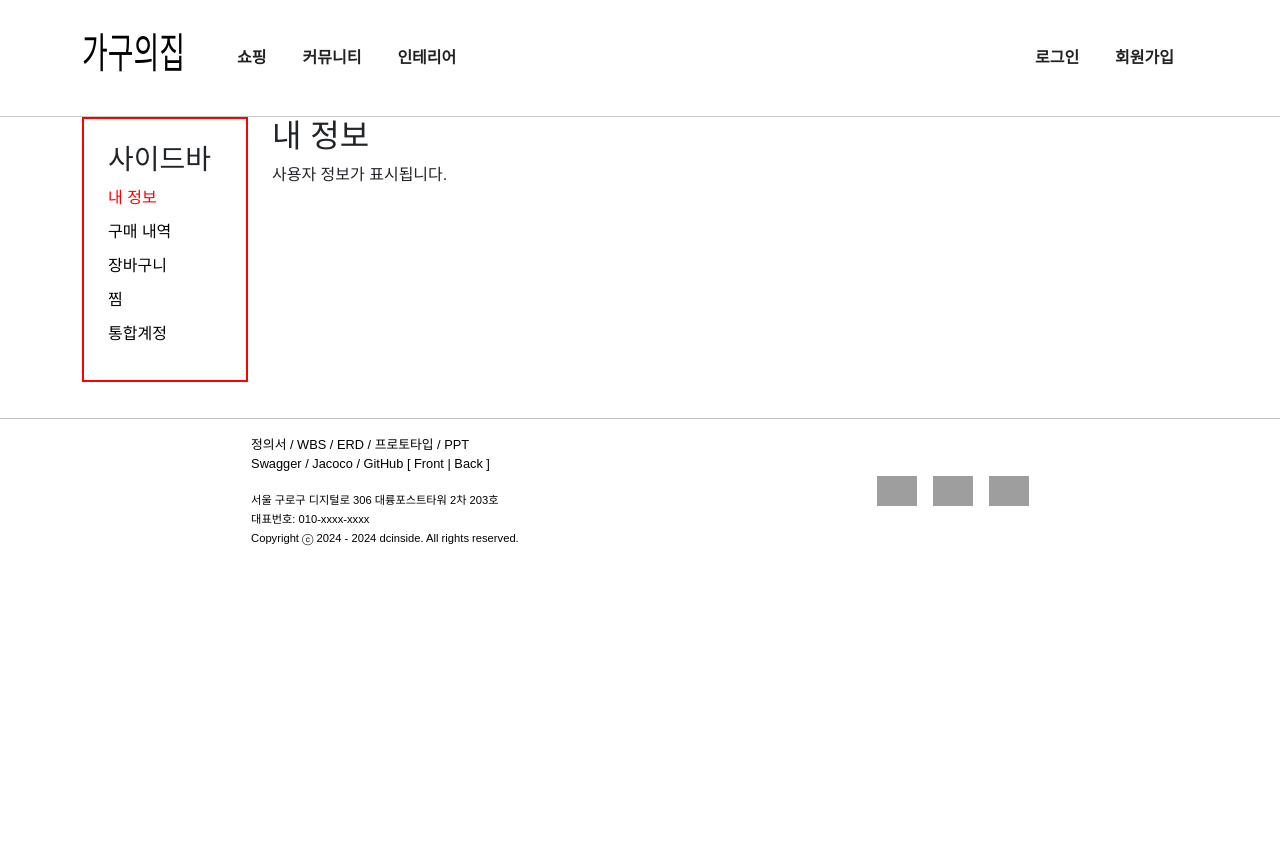
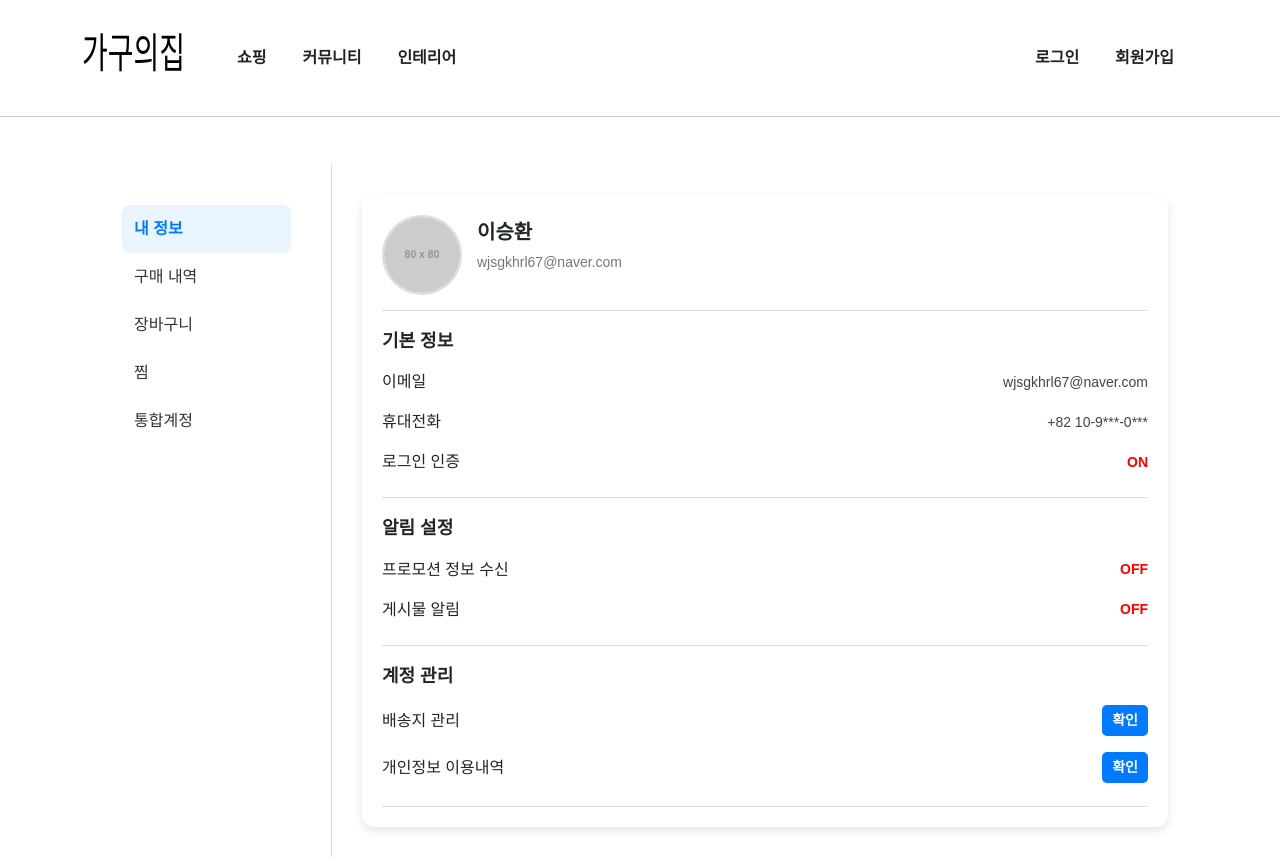
Before and after one commit to seunghwan94/hof-front, a React (Create React App) app: page /myinfo/profile in a window 1280 px wide. Shown: the top 859 px of the page. Before the commit the page ends 800 px from the top, so only its background shows below. Built offline with nearby package versions, Linux system fonts and the light colour scheme; no server answers; grey boxes are pictures that could not be loaded; a web font is replaced by a local one.

Commit message:
내정보

```diff
--- a/src/pages/main/myinfo/Myinfo.jsx
+++ b/src/pages/main/myinfo/Myinfo.jsx
@@ -1,7 +1,7 @@
 import React, { useEffect, useState } from "react";
 import { Outlet } from "react-router-dom";
 import Sidebar from "./Sidebar";
-import { Container, Row, Col } from "react-bootstrap";
+import { Container, Row, Col, Card } from "react-bootstrap";
 import "../../../styles/myinfo/myinfo.scss";
 
 function Myinfo() {
@@ -14,34 +14,33 @@ function Myinfo() {
     };
 
     window.addEventListener("resize", handleResize);
-
     return () => window.removeEventListener("resize", handleResize);
   }, []);
 
   return (
-    <>
+    <Container className=" mt-5 d-flex justify-content-center">
       {isMobile ? (
-        // 모바일 레이아웃 (Container 제거)
+        // 📌 모바일 레이아웃 (위쪽 Sidebar + 아래 Content)
         <div className="myinfo-mobile">
-          <Sidebar/>
-          <div className="main-content">
+          <Sidebar />
+          <div className="myinfo-content">
             <Outlet />
           </div>
         </div>
       ) : (
-        // 데스크탑 레이아웃 (Container 사용)
-        <Container>
+        // 📌 데스크탑 레이아웃 (좌측 Sidebar + 우측 Content)
+        <Container fluid className="myinfo-desktop">
           <Row className="myinfo-row">
-            <Col md={2} className="sidebar-col">
+            <Col md={3} className="sidebar-col">
               <Sidebar />
             </Col>
-            <Col md={10} className="content-col">
+            <Col md={9} className="content-col">
               <Outlet />
             </Col>
           </Row>
         </Container>
       )}
-    </>
+    </Container>
   );
 }
 
--- a/src/pages/main/myinfo/Sidebar.jsx
+++ b/src/pages/main/myinfo/Sidebar.jsx
@@ -1,23 +1,62 @@
-import React from "react";
+import React, { useEffect, useState } from "react";
 import { NavLink } from "react-router-dom";
+import "../../../styles/myinfo/sidebar.scss";
+import useAxios from "../../../hooks/useAxios";
+import Logo from "../../../components/layout/Logo";
 
 function Sidebar() {
-  const linkStyle = ({ isActive }) => ({
-    display: "block",
-    margin: "10px 0",
-    color: isActive ? "red" : "black",
-    textDecoration: "none",
-  });
+
+  const { req } = useAxios();
+  const [user, setUser] = useState(null);
+
+  useEffect(() => {
+    const fetchUserData = async () => {
+      try {
+        const storedMember = JSON.parse(localStorage.getItem("member"));
+        if (!storedMember) return;
+
+        const memberData = await req("GET", `common/member/${storedMember.mno}`);
+        setUser(memberData);
+      } catch (err) {
+        console.error("회원 정보 불러오기 실패:", err);
+      }
+    };
+
+    fetchUserData();
+  }, [req]);
 
   return (
-    <aside className="w-100 p-4" style={{ border: "2px solid red"}}>
-      <h3>사이드바</h3>
-      <nav>
-        <NavLink to="profile" style={linkStyle}>내 정보</NavLink>
-        <NavLink to="paylist" style={linkStyle}>구매 내역</NavLink>
-        <NavLink to="cart" style={linkStyle}>장바구니</NavLink>
-        <NavLink to="pick" style={linkStyle}>찜</NavLink>
-        <NavLink to="integratedaccount" style={linkStyle}>통합계정</NavLink>
+    <aside className="sidebar">
+      {/* 🔹 프로필 영역 */}
+      {user && (
+        <div className="profile">
+          <img
+            src="https://hof-bucket.s3.ap-northeast-2.amazonaws.com/assets/AppLogo2.png" // ✅ 프로필 이미지 (추후 교체 가능)
+            alt="hof-logo"
+            className="footer-icon"
+          />
+          <h4 className="username">{user.name}</h4>
+          <p className="user-email">{user.email}</p>
+        </div>
+      )}
+
+      {/* 네비게이션 메뉴 */}
+      <nav className="nav-menu">
+        <NavLink to="profile" className={({ isActive }) => `nav-item ${isActive ? "active" : ""}`}>
+          내 정보
+        </NavLink>
+        <NavLink to="paylist" className={({ isActive }) => `nav-item ${isActive ? "active" : ""}`}>
+          구매 내역
+        </NavLink>
+        <NavLink to="cart" className={({ isActive }) => `nav-item ${isActive ? "active" : ""}`}>
+          장바구니
+        </NavLink>
+        <NavLink to="pick" className={({ isActive }) => `nav-item ${isActive ? "active" : ""}`}>
+          찜
+        </NavLink>
+        <NavLink to="integratedaccount" className={({ isActive }) => `nav-item ${isActive ? "active" : ""}`}>
+          통합계정
+        </NavLink>
       </nav>
     </aside>
   );
--- a/src/pages/main/myinfo/content/Profile.jsx
+++ b/src/pages/main/myinfo/content/Profile.jsx
@@ -1,10 +1,65 @@
 import React from "react";
+import "../../../../styles/myinfo/profile.scss";
 
 function Profile() {
   return (
-    <div>
-      <h2>내 정보</h2>
-      <p>사용자 정보가 표시됩니다.</p>
+    <div className="profile-container">
+      {/* 상단 기본 정보 */}
+      <div className="profile-header">
+        <div className="profile-img">
+          <img
+            src="https://via.placeholder.com/80" // TODO: 사용자 프로필 이미지 적용
+            alt="프로필 이미지"
+          />
+        </div>
+        <div className="profile-info">
+          <h3 className="profile-name">이승환</h3>
+          <p className="profile-email">wjsgkhrl67@naver.com</p>
+        </div>
+      </div>
+
+      {/* 기본 정보 섹션 */}
+      <div className="profile-section">
+        <h4>기본 정보</h4>
+        <div className="profile-item">
+          <span>이메일</span>
+          <span className="profile-value">wjsgkhrl67@naver.com</span>
+        </div>
+        <div className="profile-item">
+          <span>휴대전화</span>
+          <span className="profile-value">+82 10-9***-0***</span>
+        </div>
+        <div className="profile-item">
+          <span>로그인 인증</span>
+          <span className="profile-toggle">ON</span>
+        </div>
+      </div>
+
+      {/* 알림 설정 섹션 */}
+      <div className="profile-section">
+        <h4>알림 설정</h4>
+        <div className="profile-item">
+          <span>프로모션 정보 수신</span>
+          <span className="profile-toggle">OFF</span>
+        </div>
+        <div className="profile-item">
+          <span>게시물 알림</span>
+          <span className="profile-toggle">OFF</span>
+        </div>
+      </div>
+
+      {/* 계정 관리 */}
+      <div className="profile-section">
+        <h4>계정 관리</h4>
+        <div className="profile-item">
+          <span>배송지 관리</span>
+          <button className="profile-btn">확인</button>
+        </div>
+        <div className="profile-item">
+          <span>개인정보 이용내역</span>
+          <button className="profile-btn">확인</button>
+        </div>
+      </div>
     </div>
   );
 }
--- a/src/styles/myinfo/myinfo.scss
+++ b/src/styles/myinfo/myinfo.scss
@@ -1,46 +1,53 @@
-// 공통 스타일
-.myinfo-container,
-.myinfo-mobile {
+// 🔹 전체 컨테이너 스타일 (카드 느낌 적용)
+.myinfo-card {
+  width: 100%;
+  // border-radius: 12px;
+  // box-shadow: 0 4px 10px rgba(0, 0, 0, 0.1);
+  background: #fff;
   padding: 20px;
 }
 
-// 데스크탑 레이아웃
-.myinfo-container {
+// 🔹 데스크탑 레이아웃
+.myinfo-desktop {
   .myinfo-row {
     display: flex;
   }
 
   .sidebar-col {
-    border: 2px solid red;
+    width: 250px;
+    background: #fff;
+    border-right: 1px solid #ddd;
     padding: 20px;
   }
 
   .content-col {
-    border: 2px solid red;
+    flex-grow: 1;
+    background: #fff;
+    padding: 30px;
+  }
+}
+
+// 🔹 모바일 레이아웃 (768px 이하)
+.myinfo-mobile {
+  display: flex;
+  flex-direction: column;
+  gap: 10px;
+
+  .sidebar {
+    background: #fff;
+    border-bottom: 1px solid #ddd;
+    padding: 15px;
+  }
+
+  .myinfo-content {
+    background: #fff;
     padding: 20px;
   }
 }
 
-// 모바일 레이아웃
-.myinfo-mobile {
-  display: flex;
-  flex-direction: column;
-
-  .sidebar {
-    border: 2px solid red;
-    padding: 20px;
-    margin-bottom: 20px;
-  }
-
-  .main-content {
-    border: 2px solid red;
-    padding: 20px;
-  }
-}
-
-// 반응형 추가 (768px 이하)
+// 🔹 반응형 디자인 (모바일 최적화)
 @media (max-width: 768px) {
-  .myinfo-container {
+  .myinfo-desktop {
     display: none; // 데스크탑 레이아웃 숨김
   }
 
--- /dev/null
+++ b/src/styles/myinfo/profile.scss
@@ -0,0 +1,77 @@
+.profile-container {
+  width: 100%;
+  background: #fff;
+  padding: 20px;
+  border-radius: 12px;
+  box-shadow: 0 4px 10px rgba(0, 0, 0, 0.1);
+
+  .profile-header {
+    display: flex;
+    align-items: center;
+    gap: 15px;
+    padding-bottom: 15px;
+    border-bottom: 1px solid #ddd;
+
+    .profile-img img {
+      width: 80px;
+      height: 80px;
+      border-radius: 50%;
+      border: 2px solid #ddd;
+    }
+
+    .profile-info {
+      .profile-name {
+        font-size: 20px;
+        font-weight: bold;
+      }
+      .profile-email {
+        font-size: 14px;
+        color: #777;
+      }
+    }
+  }
+
+  .profile-section {
+    margin-top: 20px;
+    padding-bottom: 15px;
+    border-bottom: 1px solid #ddd;
+
+    h4 {
+      font-size: 18px;
+      font-weight: bold;
+      margin-bottom: 10px;
+    }
+
+    .profile-item {
+      display: flex;
+      justify-content: space-between;
+      align-items: center;
+      padding: 8px 0;
+
+      .profile-value {
+        font-size: 14px;
+        color: #444;
+      }
+
+      .profile-toggle {
+        font-size: 14px;
+        font-weight: bold;
+        color: #f00;
+      }
+
+      .profile-btn {
+        padding: 5px 10px;
+        font-size: 14px;
+        border: none;
+        background: #007bff;
+        color: white;
+        border-radius: 5px;
+        cursor: pointer;
+
+        &:hover {
+          background: #0056b3;
+        }
+      }
+    }
+  }
+}
--- /dev/null
+++ b/src/styles/myinfo/sidebar.scss
@@ -0,0 +1,58 @@
+.sidebar {
+  width: 100%;
+  max-width: 280px;
+  background: #fff;
+  padding: 20px;
+  display: flex;
+  flex-direction: column;
+  align-items: center;
+
+  .profile {
+    text-align: center;
+    margin-bottom: 20px;
+
+    .profile-img {
+      width: 80px;
+      height: 80px;
+      border-radius: 50%;
+      border: 2px solid #ddd;
+    }
+
+    .username {
+      font-size: 18px;
+      font-weight: bold;
+      margin-top: 10px;
+    }
+
+    .user-email {
+      font-size: 14px;
+      color: #777;
+    }
+  }
+
+  .nav-menu {
+    width: 100%;
+    display: flex;
+    flex-direction: column;
+
+    .nav-item {
+      display: block;
+      padding: 12px;
+      font-size: 16px;
+      color: #333;
+      text-decoration: none;
+      border-radius: 8px;
+      transition: background 0.3s;
+
+      &:hover {
+        background: #f5f5f5;
+      }
+
+      &.active {
+        font-weight: bold;
+        color: #007bff;
+        background: #eaf4ff;
+      }
+    }
+  }
+}
```
